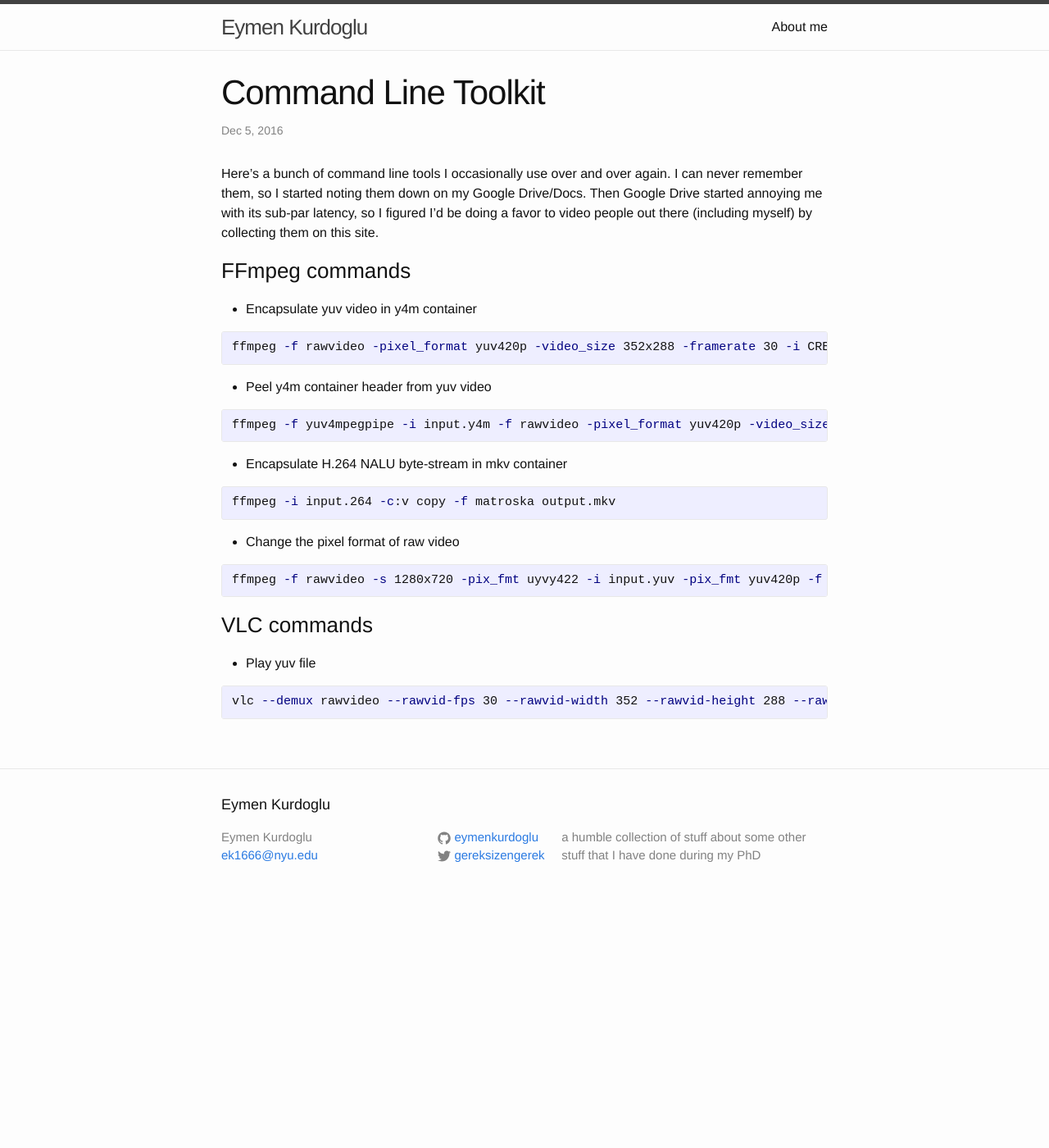
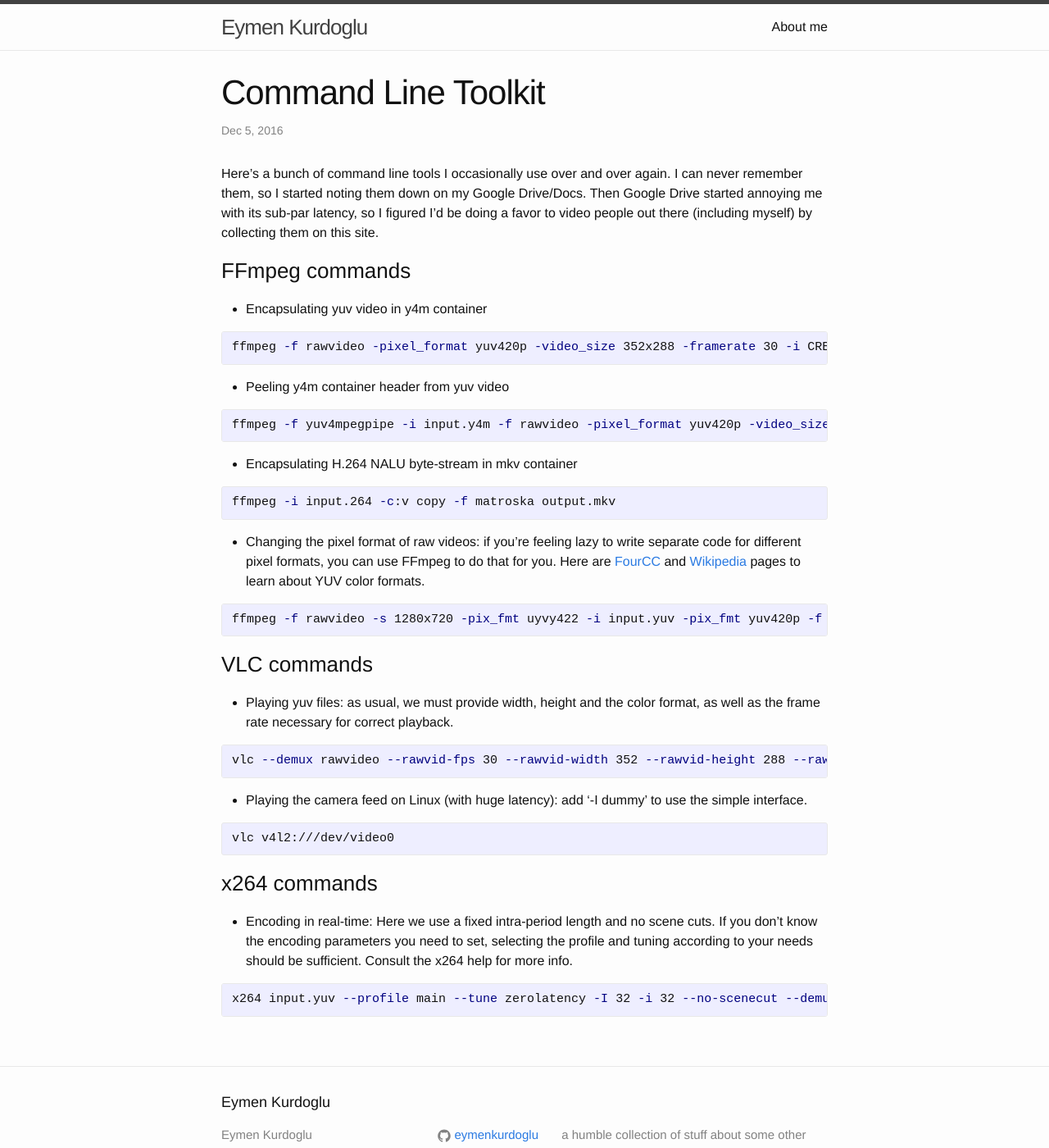
Before and after one commit to eymenkurdoglu/eymenkurdoglu.github.io, a Jekyll site: the page built from _posts/2016-12-05-freq.md, in a window 1280 px wide and 1400 px high. Shown: the whole window at 82% size. Built offline with Jekyll 4.4.1, drawn with Linux system fonts in a browser that asks for light colours.

Commit message:
commandlinetoolkit

```diff
--- a/_posts/2016-12-05-freq.md
+++ b/_posts/2016-12-05-freq.md
@@ -6,26 +6,37 @@ Here's a bunch of command line tools I occasionally use over and over again. I c
 
 ### FFmpeg commands
 
-* Encapsulate yuv video in y4m container
+* Encapsulating yuv video in y4m container
 {% highlight bash %}
 ffmpeg -f rawvideo -pixel_format yuv420p -video_size 352x288 -framerate 30 -i CREW_352x288_30.yuv -f yuv4mpegpipe outputFile.y4m
 {% endhighlight %}
-* Peel y4m container header from yuv video
+* Peeling y4m container header from yuv video
 {% highlight bash %}
 ffmpeg -f yuv4mpegpipe -i input.y4m -f rawvideo -pixel_format yuv420p -video_size 704x576 -framerate 60 output.yuv
 {% endhighlight %}
-* Encapsulate H.264 NALU byte-stream in mkv container
+* Encapsulating H.264 NALU byte-stream in mkv container
 {% highlight bash %}
 ffmpeg -i input.264 -c:v copy -f matroska output.mkv
 {% endhighlight %}
-* Change the pixel format of raw video
+* Changing the pixel format of raw videos: if you're feeling lazy to write separate code for different pixel formats, you can use FFmpeg to do that for you.
+Here are [FourCC](https://www.fourcc.org/yuv.php) and [Wikipedia](https://en.wikipedia.org/wiki/YUV) pages to learn about YUV color formats.
 {% highlight bash %}
 ffmpeg -f rawvideo -s 1280x720 -pix_fmt uyvy422 -i input.yuv -pix_fmt yuv420p -f yuv4mpegpipe output.y4m
 {% endhighlight %}
 
 ### VLC commands
 
-* Play yuv file
+* Playing yuv files: as usual, we must provide width, height and the color format, as well as the frame rate necessary for correct playback.
 {% highlight bash %}
 vlc --demux rawvideo --rawvid-fps 30 --rawvid-width 352 --rawvid-height 288 --rawvid-chroma=I420 input.yuv
 {% endhighlight %}
+* Playing the camera feed on Linux (with huge latency): add '-I dummy' to use the simple interface.
+{% highlight bash %}
+vlc v4l2:///dev/video0
+{% endhighlight %}
+
+### x264 commands
+* Encoding in real-time: Here we use a fixed intra-period length and no scene cuts. If you don't know the encoding parameters you need to set, selecting the profile and tuning according to your needs should be sufficient. Consult the x264 help for more info.
+{% highlight bash %}
+x264 input.yuv --profile main --tune zerolatency -I 32 -i 32 --no-scenecut --demuxer raw --input-res 352x288 --input-csp i420 --fps 30 -o output.mkv
+{% endhighlight %}
```
